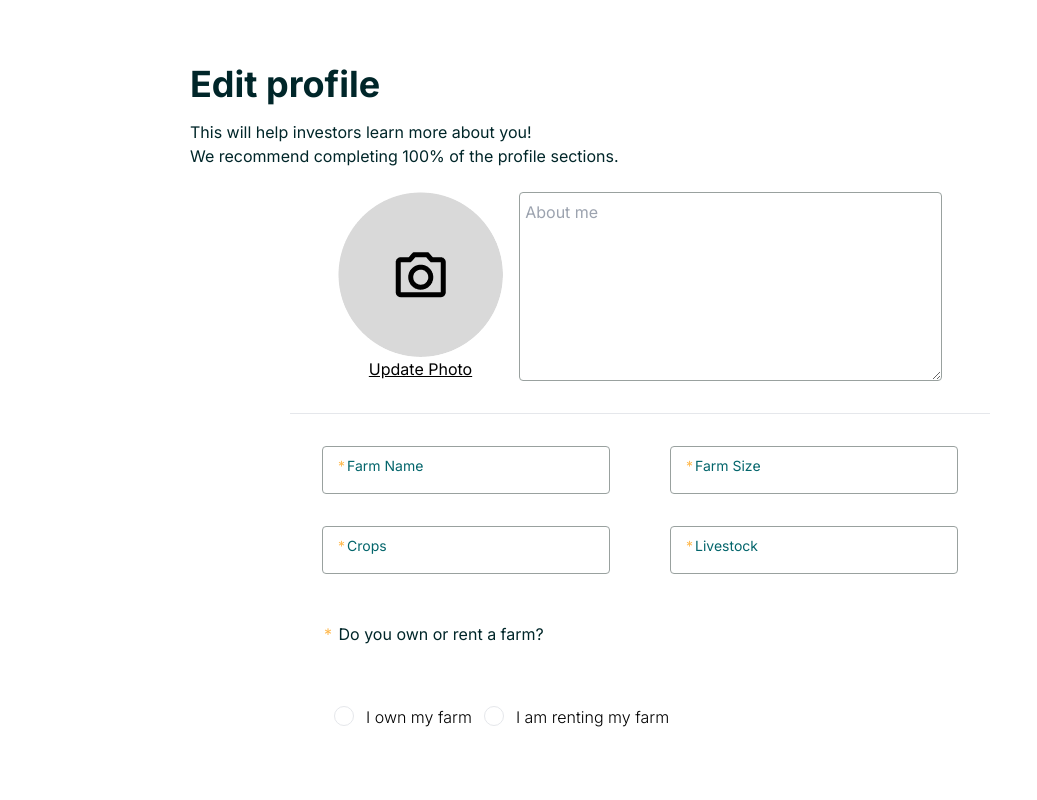
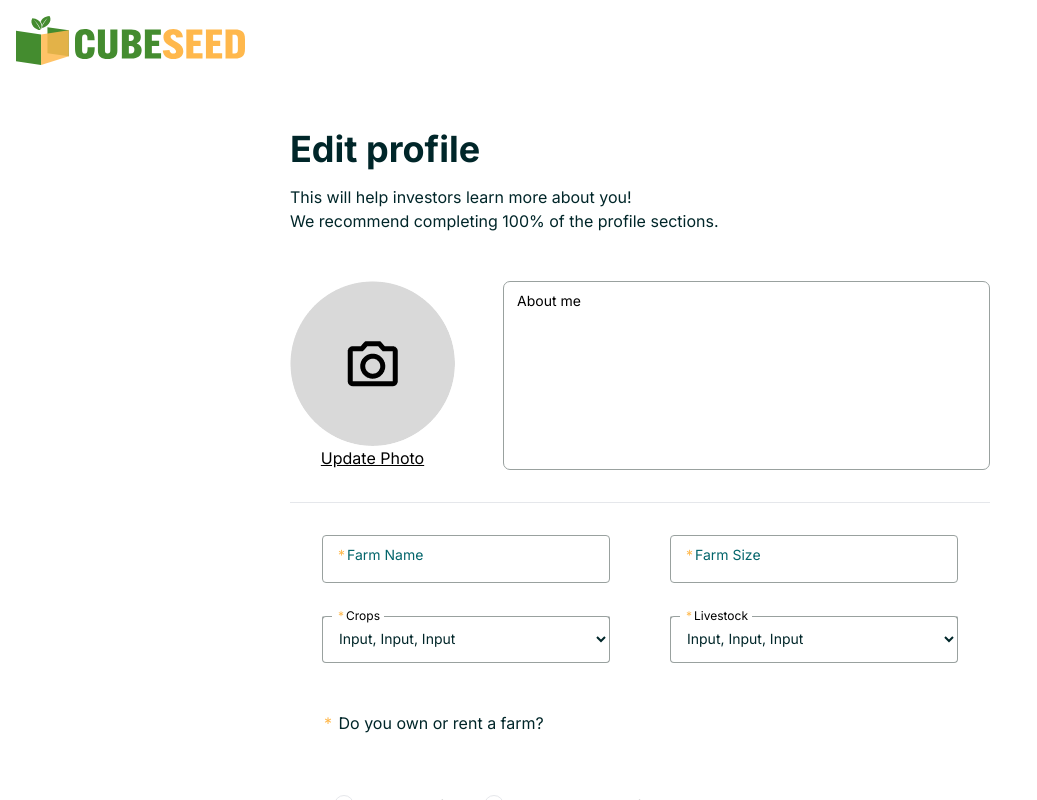
Before and after one commit to Cubeseed/Frontend, a Next.js app in the folder cubeseed_login/: page /dashboard/profiles/edit in a window 1280 px wide. Shown: the whole page, without its empty margins (0-1037 px from the left). Built offline with nearby package versions, Linux system fonts and the light colour scheme.

Commit message:
feat: restyle textarea, make select comp

```diff
--- a/cubeseed_login/app/(farmer)/dashboard/profiles/edit/page.tsx
+++ b/cubeseed_login/app/(farmer)/dashboard/profiles/edit/page.tsx
@@ -1,9 +1,11 @@
 import EditUserProfile from "@cs/components/edit-profile"
+import { Icons } from "@cs/components/icons"
 
 function EditProfilePage() {
   return (
     <div className="fixed inset-0 grid h-screen w-screen backdrop-brightness-[30%]">
-      <div className="overflow-x-scroll bg-white">
+      <div className="overflow-x-scroll bg-white p-4">
+        <Icons.logo />
         <EditUserProfile />
       </div>
     </div>
--- a/cubeseed_login/components/edit-profile.tsx
+++ b/cubeseed_login/components/edit-profile.tsx
@@ -9,6 +9,7 @@ import Textarea from "./pieces/textarea"
 import Input from "./pieces/input"
 import InputRadio from "./pieces/input-radio"
 import Link from "next/link"
+import Select from "./pieces/select"
 
 function EditUserProfile() {
   const [src, setSrc] = useState<string | StaticImageData>(() => camera)
@@ -21,21 +22,19 @@ function EditUserProfile() {
   )
   return (
     <div className="mx-auto w-[900px] space-y-6 py-16">
+      <form className="mx-auto w-[700px] space-y-12">
         <div className="max-w-[590px]">
           <DashboardHeading heading="Edit profile" text={text()} />
         </div>
-      <form className="space-y-20">
         <div className="mx-auto w-[700px]">
-          <div className="flex justify-between px-12">
+          <div className="flex justify-between gap-12">
             <ImageBox src={src} setSrc={setSrc} />
-            <div className="w-[70%]">
             <Textarea
               label="About me"
               placeholder=""
-                rows={20}
+              rows={8}
               className="min-h-full"
             />
-            </div>
           </div>
           <hr className="my-8" />
           <div className="space-y-12 px-8">
@@ -45,8 +44,17 @@ function EditUserProfile() {
                 <Input label="Farm Size" placeholder="" required />
               </div>
               <div className="flex justify-between gap-4">
-                <Input className="" label="Crops" placeholder="" required />
-                <Input label="Livestock" placeholder="" required />
+                <Select
+                  options={["Input, Input, Input", ""]}
+                  className=""
+                  label="Crops"
+                  required
+                />
+                <Select
+                  options={["Input, Input, Input"]}
+                  label="Livestock"
+                  required
+                />
               </div>
             </div>
             <p className="text-primary">
--- /dev/null
+++ b/cubeseed_login/components/icons.tsx
@@ -0,0 +1,65 @@
+export const Icons = {
+  logo: () => (
+    <svg
+      width="229"
+      height="49"
+      viewBox="0 0 229 49"
+      fill="none"
+      xmlns="http://www.w3.org/2000/svg"
+    >
+      <path
+        d="M0 45.3208L25.0796 48.9872V18.4458L0 14.6895V45.3208Z"
+        fill="#448C2F"
+      />
+      <path
+        d="M31.4678 37.2066L52.7973 40.323V14.3541L31.4678 11.1616V37.2066Z"
+        fill="#448C2F"
+      />
+      <path
+        opacity="0.85"
+        d="M25.0762 18.4567L52.7917 14.3442V40.3131L25.0762 48.9982V18.4567Z"
+        fill="#FFB84C"
+      />
+      <path
+        d="M33.5707 0C28.4966 0.335506 25.7517 3.05415 24.6699 5.7797C25.453 6.86232 25.9172 8.03484 26.1191 9.13475C28.646 4.65211 32.4525 1.04111 32.4525 1.04111C32.4525 1.04111 28.9649 4.83545 26.2321 10.1032C26.2604 10.7639 26.1837 11.3692 26.0182 11.8845C30.8944 11.2896 36.7516 5.62405 33.5747 0H33.5707Z"
+        fill="#448C2F"
+      />
+      <path
+        d="M17.4055 3.19882C17.4055 3.19882 21.7247 7.8959 24.518 14.0941C19.5328 13.98 12.9571 8.04465 16.2833 2.15427C25.6079 2.7734 27.0813 11.4343 24.7925 13.4058C22.4674 7.99621 17.4014 3.19536 17.4014 3.19536L17.4055 3.19882Z"
+        fill="#448C2F"
+      />
+      <path
+        d="M62.0807 41.2479C60.0018 39.7087 59.0088 37.201 59.0088 31.494V24.6559C59.0088 18.9488 60.0018 16.4412 62.0807 14.902C63.546 13.809 65.8105 13.1207 68.8339 13.1207C71.5748 13.1207 73.8394 13.688 75.4944 14.902C77.7145 16.5207 78.6107 19.274 78.6107 24.1301V24.2512H71.4779V24.0886C71.4779 20.7716 71.4779 18.5441 68.7855 18.5441C66.0931 18.5441 66.0931 20.7716 66.0931 23.4003V32.7495C66.0931 35.4612 66.0931 37.6057 68.7855 37.6057C71.4779 37.6057 71.5708 35.3782 71.5708 31.5355V31.2934H78.7035V31.4559C78.7035 36.9589 77.7105 39.6706 75.5388 41.2513C73.9322 42.4239 71.7121 43.0326 68.8339 43.0326C65.9558 43.0326 63.7316 42.4654 62.0807 41.2513V41.2479Z"
+        fill="#448C2F"
+      />
+      <path
+        d="M101.424 13.6086L101.375 16.5625V34.8942C101.375 40.1551 97.7382 43.0294 91.5985 43.0294C85.4588 43.0294 81.9146 40.1551 81.9146 34.8942V16.5625L81.8662 13.6086H88.9989L88.9505 16.5625V34.327C88.9505 36.4299 89.6125 37.6059 91.5945 37.6059C93.5765 37.6059 94.3354 36.4334 94.3354 34.327V16.5625L94.2869 13.6086H101.42H101.424Z"
+        fill="#448C2F"
+      />
+      <path
+        d="M105.815 42.5452L105.864 39.5913V16.5625L105.815 13.6086H115.168C121.639 13.6086 124.804 16.521 124.804 21.0555V21.135C124.804 24.1304 123.387 26.0708 120.836 27.2848V27.4474C123.859 28.5404 125.651 30.6433 125.651 33.8808V33.9603C125.651 39.5464 121.966 42.5382 115.31 42.5382H105.815V42.5452ZM112.851 25.0227H114.458C116.819 25.0227 117.857 23.6461 117.857 21.7853V21.5432C117.857 19.6823 116.771 18.6689 114.502 18.6689H112.847V25.0227H112.851ZM114.599 37.4884C117.481 37.4884 118.377 36.1947 118.377 33.8047V33.5626C118.377 31.297 117.243 30.0415 114.551 30.0415H112.851V37.4884H114.599Z"
+        fill="#448C2F"
+      />
+      <path
+        d="M135.857 30.0796V37.3638H145.069V42.5452H128.821L128.87 39.5913V16.5625L128.821 13.6086H144.879V18.7899H135.857V24.8187H143.131V30.0796H135.857Z"
+        fill="#448C2F"
+      />
+      <path
+        d="M153.427 33.9221C153.992 36.5127 155.268 37.6057 157.298 37.6057C159.095 37.6057 160.084 36.7548 160.084 35.4197C160.084 33.9636 158.998 32.6665 156.354 31.1308L152.858 29.1869C149.173 27.001 147.425 24.3307 147.425 21.1348C147.425 16.3997 151.252 13.1207 157.343 13.1207C162.917 13.1207 166.365 15.9535 166.93 21.1348L160.269 21.619C159.89 19.6752 159.042 18.5441 157.198 18.5441C155.542 18.5441 154.598 19.4746 154.598 20.8097C154.598 22.3869 155.922 23.4418 158.142 24.7769L161.686 26.7208C165.416 28.8653 167.305 31.698 167.305 35.1396C167.305 40.0373 163.434 43.0326 157.387 43.0326C151.34 43.0326 147.376 39.9577 146.759 34.4132L153.419 33.929L153.427 33.9221Z"
+        fill="#FFB84C"
+      />
+      <path
+        d="M177.319 30.0796V37.3638H186.531V42.5452H170.283L170.332 39.5913V16.5625L170.283 13.6086H186.341V18.7899H177.319V24.8187H184.593V30.0796H177.319Z"
+        fill="#FFB84C"
+      />
+      <path
+        d="M196.925 30.0796V37.3638H206.137V42.5452H189.89L189.938 39.5913V16.5625L189.89 13.6086H205.947V18.7899H196.925V24.8187H204.199V30.0796H196.925Z"
+        fill="#FFB84C"
+      />
+      <path
+        d="M226.025 15.3484C228.148 16.8461 229 19.1116 229 23.321V32.8328C229 37.0422 228.148 39.3077 226.025 40.8054C224.326 42.0194 222.154 42.5452 219.506 42.5452H209.495L209.544 39.5913V16.5625L209.495 13.6086H219.506C222.15 13.6086 224.322 14.1344 226.025 15.3484ZM216.531 18.6654V37.4849H218.42C221.205 37.4849 221.867 35.7866 221.867 33.6387V22.5082C221.867 20.6058 221.254 18.662 218.42 18.662H216.531V18.6654Z"
+        fill="#FFB84C"
+      />
+    </svg>
+  ),
+}
--- /dev/null
+++ b/cubeseed_login/components/pieces/select.tsx
@@ -0,0 +1,43 @@
+import React, { forwardRef } from "react"
+
+export interface Select extends React.InputHTMLAttributes<HTMLSelectElement> {
+  label: string
+  options: string[]
+}
+
+const Select = forwardRef<HTMLInputElement, Select>(
+  ({ label, className, type, options, ...props }, ref) => {
+    return (
+      <div className="w-72">
+        <div className="relative h-12 w-full min-w-[200px]">
+          <select
+            className="disabled:bg-csborder-csneutral-600 peer h-full w-full rounded-[4px] border border-csneutral-600 border-t-transparent bg-transparent px-3 py-2.5 font-sans text-sm font-normal text-primary outline outline-0 transition-all placeholder-shown:border placeholder-shown:border-csneutral-600 focus:border-2 focus:border-primary-100 focus:border-t-transparent focus:outline-0 disabled:border-0"
+            {...props}
+          >
+            {options?.length ? (
+              options.map((option, i) => (
+                <option key={i} value={option}>
+                  {option}
+                </option>
+              ))
+            ) : (
+              <option>Add options</option>
+            )}
+          </select>
+          <label
+            className="before:content[' '] after:content[' '] pointer-events-none
+          absolute
+           -top-1.5 left-0 flex h-full w-full select-none text-[12px] leading-[1.1] transition-all before:mr-1 before:mt-[6.5px] before:box-border before:block before:h-1.5 before:w-2.5 before:rounded-tl-[4px] before:border-l before:border-t before:border-csneutral-600 before:transition-all after:ml-1 after:mt-[6.5px] after:box-border after:block after:h-1.5 after:w-2.5 after:grow after:rounded-tr-[4px] after:border-r after:border-t after:border-csneutral-600 after:transition-all peer-placeholder-shown:text-sm peer-placeholder-shown:leading-[3.75] peer-placeholder-shown:text-primary-100 peer-placeholder-shown:before:border-transparent peer-placeholder-shown:after:border-transparent peer-focus:text-[12px] peer-focus:leading-tight peer-focus:text-primary-100 peer-focus:before:border-l-2 peer-focus:before:border-t-2  peer-focus:before:border-primary-100 peer-focus:after:border-r-2 peer-focus:after:border-t-2 peer-focus:after:border-primary-100"
+          >
+            {props.required && <span className="mx-0.5 text-secondary">*</span>}
+            {label}
+          </label>
+        </div>
+      </div>
+    )
+  }
+)
+
+Select.displayName = "Select"
+
+export default Select
--- a/cubeseed_login/components/pieces/textarea.tsx
+++ b/cubeseed_login/components/pieces/textarea.tsx
@@ -8,15 +8,13 @@ export interface TextareaProps
 export const Textarea = forwardRef<HTMLTextAreaElement, TextareaProps>(
   ({ label, className, ...props }, ref) => {
     return (
-      <div className="relative h-full w-full">
+      <div className="relative w-full min-w-[200px]">
         <textarea
-          className={`peer h-[121px] w-full rounded-[4px] border border-[#99A19F] px-3 py-2.5 font-sans text-sm font-normal text-[#002629] placeholder:text-transparent focus:border-[#002629] focus:outline-none ${className}`}
+          className="border-blue-gray-200 text-blue-gray-700 disabled:bg-blue-gray-50 peer h-full min-h-[100px] w-full resize-none rounded-[7px] border border-t-transparent bg-transparent px-3 py-2.5 font-sans text-sm font-normal outline outline-0 transition-all placeholder-shown:border placeholder-shown:border-csneutral-600 placeholder-shown:border-t-csneutral-600 focus:border-2 focus:border-primary-100 focus:border-t-transparent focus:outline-0 disabled:resize-none disabled:border-0"
+          placeholder=" "
           {...props}
-        />
-        <label
-          htmlFor="date"
-          className="peer-focus:-top-3.4 absolute -top-1.5 left-1.5 z-[1] bg-transparent text-[11px] font-normal leading-tight text-gray-600 transition-all peer-placeholder-shown:top-2 peer-placeholder-shown:text-base peer-placeholder-shown:text-gray-400 peer-focus:text-[11px] peer-focus:text-[#002629]"
-        >
+        ></textarea>
+        <label className="before:content[' '] after:content[' '] text-blue-gray-400 after:border-blue-gray-200 peer-placeholder-shown:text-blue-gray-500 peer-disabled:peer-placeholder-shown:text-blue-gray-500 pointer-events-none absolute -top-1.5 left-0 flex h-full w-full select-none text-[11px] font-normal leading-tight transition-all before:pointer-events-none before:mr-1 before:mt-[6.5px] before:box-border before:block before:h-1.5 before:w-2.5 before:rounded-tl-md before:border-l before:border-t before:border-csneutral-600 before:transition-all after:pointer-events-none after:ml-1 after:mt-[6.5px] after:box-border after:block after:h-1.5 after:w-2.5 after:grow after:rounded-tr-md after:border-r after:border-t after:transition-all peer-placeholder-shown:text-sm peer-placeholder-shown:leading-[3.75] peer-placeholder-shown:before:border-transparent peer-placeholder-shown:after:border-transparent peer-focus:text-[11px] peer-focus:leading-tight peer-focus:text-primary-100 peer-focus:before:border-l-2 peer-focus:before:border-t-2 peer-focus:before:border-primary-100 peer-focus:after:border-r-2 peer-focus:after:border-t-2 peer-focus:after:border-primary-100 peer-disabled:text-transparent peer-disabled:before:border-transparent peer-disabled:after:border-transparent">
           {label}
         </label>
       </div>
--- a/cubeseed_login/src/styles/global.css
+++ b/cubeseed_login/src/styles/global.css
@@ -5,15 +5,16 @@
 @layer base {
   :root {
     --clr-primary: #002629;
-    --clr-primary-10: #03656B;
-    --clr-primary-20: #27797E;
-    --clr-primary-40: #51A1A6;
-    --clr-primary-70: #BEE8E5;
-    --clr-primary-90: #F1FCFD;
+    --clr-primary-10: #03656b;
+    --clr-primary-20: #27797e;
+    --clr-primary-40: #51a1a6;
+    --clr-primary-70: #bee8e5;
+    --clr-primary-90: #f1fcfd;
     --clr-secondary: #ffb84c;
     --clr-accent: #886634;
-    --clr-neutral-30: #46524E;
-    --clr-neutral-70: #B4BABE;
-    --clr-neutral-90: #EBF3F1;
+    --clr-neutral-30: #46524e;
+    --clr-neutral-60: #99a19f;
+    --clr-neutral-70: #b4babe;
+    --clr-neutral-90: #ebf3f1;
   }
 }
--- a/cubeseed_login/tailwind.config.js
+++ b/cubeseed_login/tailwind.config.js
@@ -1,4 +1,4 @@
-const { fontFamily } = require("tailwindcss/defaultTheme");
+const { fontFamily } = require("tailwindcss/defaultTheme")
 
 /** @type {import('tailwindcss').Config} */
 module.exports = {
@@ -30,9 +30,10 @@ module.exports = {
         csneutral: {
           DEFAULT: "var(--clr-neutral)",
           300: "var(--clr-neutral-30)",
+          600: "var(--clr-neutral-60)",
           700: "var(--clr-neutral-70)",
           900: "var(--clr-neutral-90)",
-        }
+        },
       },
       fontFamily: {
         sans: ["var(--font-sans)", ...fontFamily.sans],
@@ -40,4 +41,4 @@ module.exports = {
     },
   },
   plugins: [],
-};
+}
```
Also changed, not shown: cubeseed_login/public/logo color.svg (added). Lines whose indentation alone changed are shown as unchanged.
